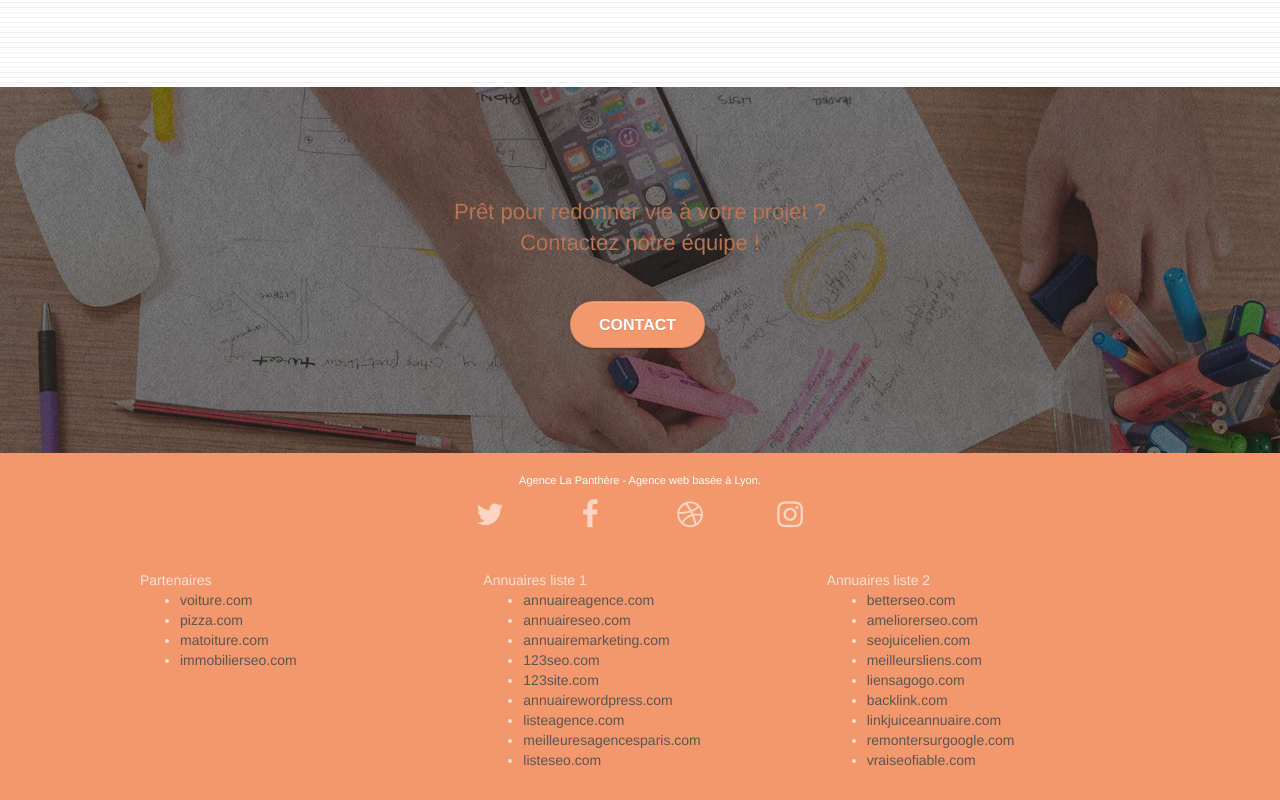
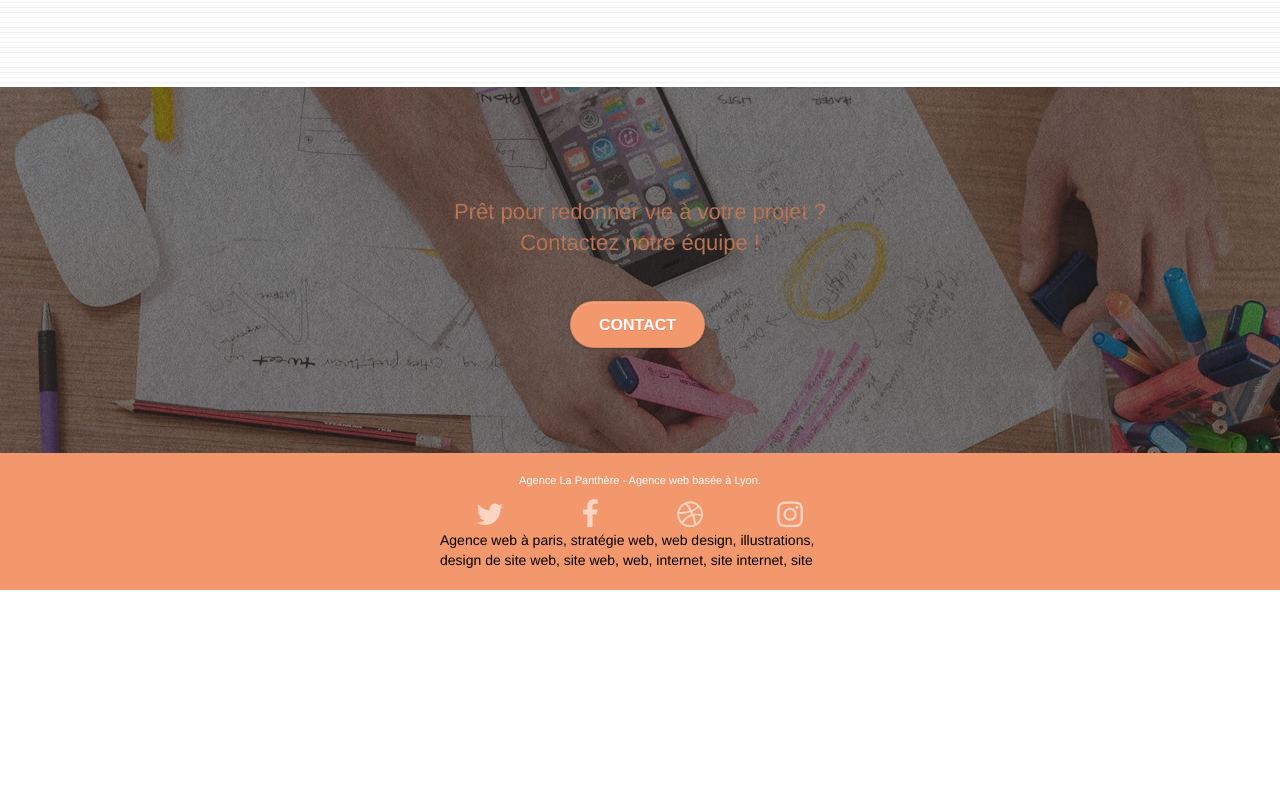
Before and after one commit to fredge2/La_panthere, a plain HTML site: page index.html in a window 1280 px wide. Shown: the part 2676-3476 px from the top of the page. After the commit the page ends 3266 px from the top, so only its background shows below. Drawn offline with Linux system fonts and the light colour scheme.

Commit message:
suppression des liens

```diff
--- a/index.html
+++ b/index.html
@@ -373,63 +373,13 @@
                     ></a>
                   </div>
                 </div>
-                <div class="keywords" style="color: #f3976c">
+                <div class="keywords" style="color: black">
                   Agence web à paris, stratégie web, web design, illustrations,
                   design de site web, site web, web, internet, site internet,
                   site
                 </div>
               </div>
-              <div class="row">
-                <div class="col-sm-4">
-                  Partenaires
-                  <ul>
-                    <li><a href="voiture.com">voiture.com</a></li>
-                    <li><a href="pizza.com">pizza.com</a></li>
-                    <li><a href="matoiture.com">matoiture.com</a></li>
-                    <li><a href="immobilierseo.com">immobilierseo.com</a></li>
-                  </ul>
-                </div>
-                <div class="col-sm-4">
-                  Annuaires liste 1
-                  <ul>
-                    <li><a href="annuaireagence.com">annuaireagence.com</a></li>
-                    <li><a href="annuaireseo.com">annuaireseo.com</a></li>
-                    <li>
-                      <a href="annuairemarketing.com">annuairemarketing.com</a>
-                    </li>
-                    <li><a href="123seoture.com">123seo.com</a></li>
-                    <li><a href="123site.com">123site.com</a></li>
-                    <li>
-                      <a href="annuairewordpress.com">annuairewordpress.com</a>
-                    </li>
-                    <li><a href="listeagence.com">listeagence.com</a></li>
-                    <li>
-                      <a href="meilleuresagencesparis.com"
-                        >meilleuresagencesparis.com</a
-                      >
-                    </li>
-                    <li><a href="listeseo.com">listeseo.com</a></li>
-                  </ul>
-                </div>
-                <div class="col-sm-4">
-                  Annuaires liste 2
-                  <ul>
-                    <li><a href="betterseo.com">betterseo.com</a></li>
-                    <li><a href="ameliorerseo.com">ameliorerseo.com</a></li>
-                    <li><a href="seojuicelien.com">seojuicelien.com</a></li>
-                    <li><a href="meilleursliens.com">meilleursliens.com</a></li>
-                    <li><a href="liensagogo.com">liensagogo.com</a></li>
-                    <li><a href="backlink.com">backlink.com</a></li>
-                    <li>
-                      <a href="linkjuiceannuaire.com">linkjuiceannuaire.com</a>
-                    </li>
-                    <li>
-                      <a href="remontersurgoogle.com">remontersurgoogle.com</a>
-                    </li>
-                    <li><a href="vraiseofiable.com">vraiseofiable.com</a></li>
-                  </ul>
-                </div>
-              </div>
+              <div class="row"></div>
             </div>
           </div>
         </div>
```
